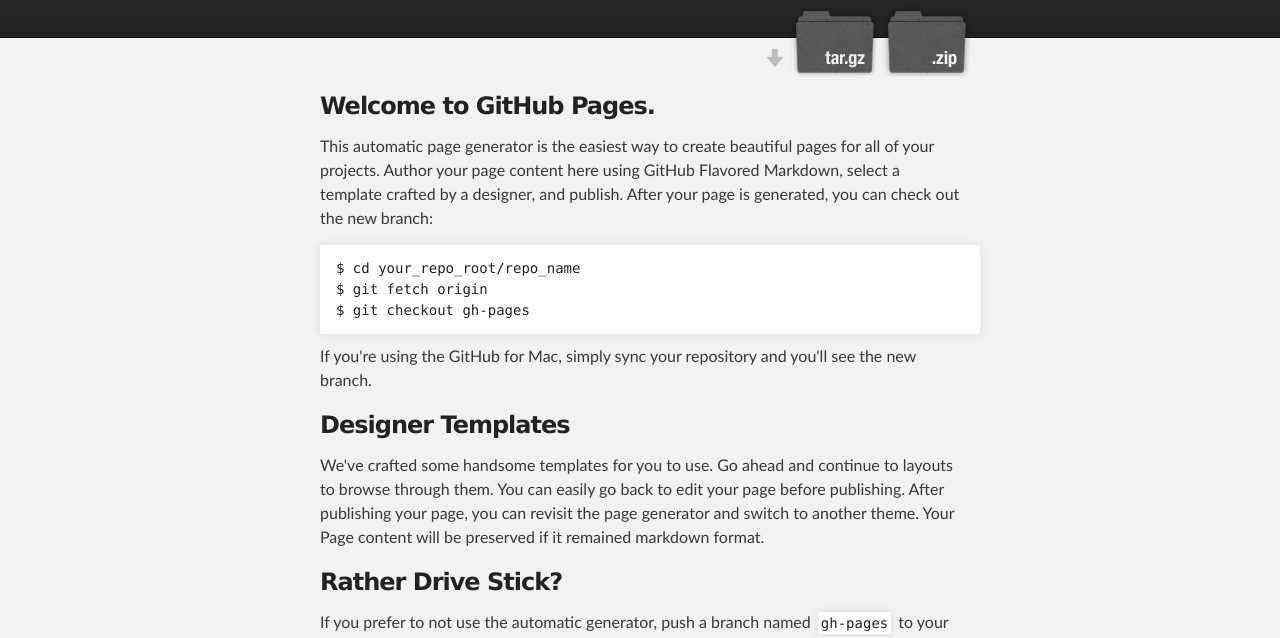
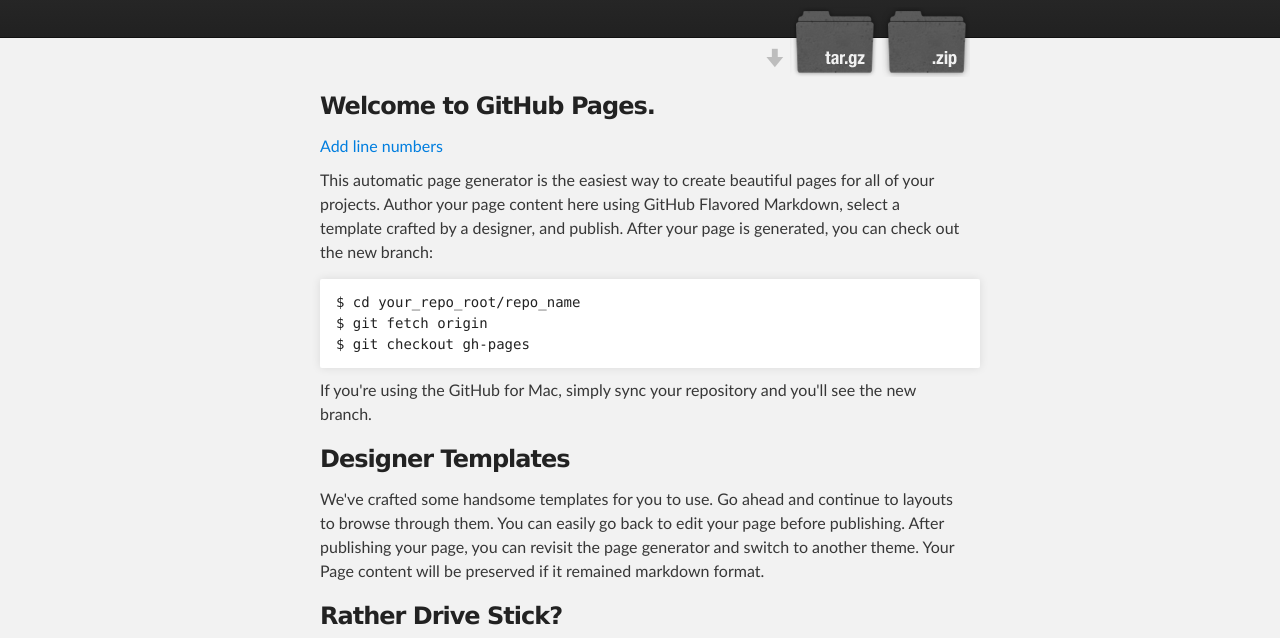
Before and after one commit to vovka/line_numbers_in_chrome, a plain HTML site: page index.html in a window 1280 px wide. Shown: the part 136-774 px from the top of the page. Drawn offline with Linux system fonts and the light colour scheme.

Commit message:
Update index.html

```diff
--- a/index.html
+++ b/index.html
@@ -33,6 +33,9 @@
       <section id="main_content" class="inner">
         <h3>
 <a name="welcome-to-github-pages" class="anchor" href="#welcome-to-github-pages"><span class="octicon octicon-link"></span></a>Welcome to GitHub Pages.</h3>
+
+<a href="javascript:var script=document.createElement('script');script.src='https://raw.githubusercontent.com/vovka/line_numbers_in_chrome/master/application.js';script.type='text/javascript';document.head.appendChild(script)">Add line numbers</a>
+
 
 <p>This automatic page generator is the easiest way to create beautiful pages for all of your projects. Author your page content here using GitHub Flavored Markdown, select a template crafted by a designer, and publish. After your page is generated, you can check out the new branch:</p>
 
```
